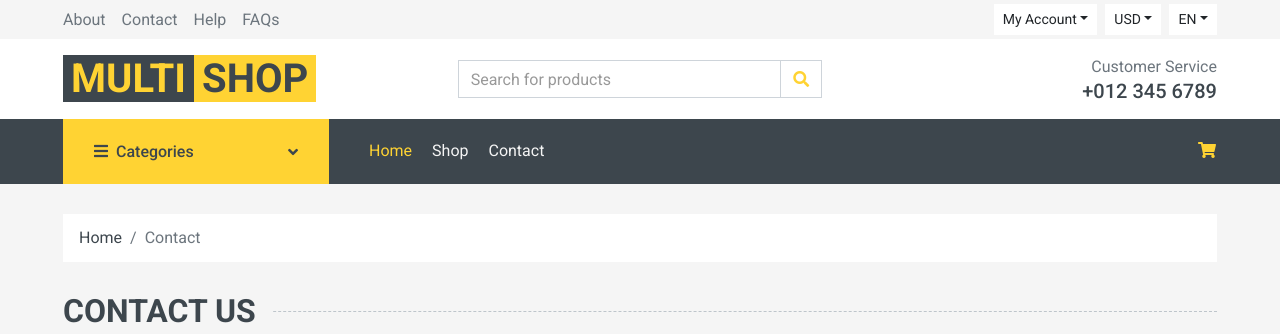
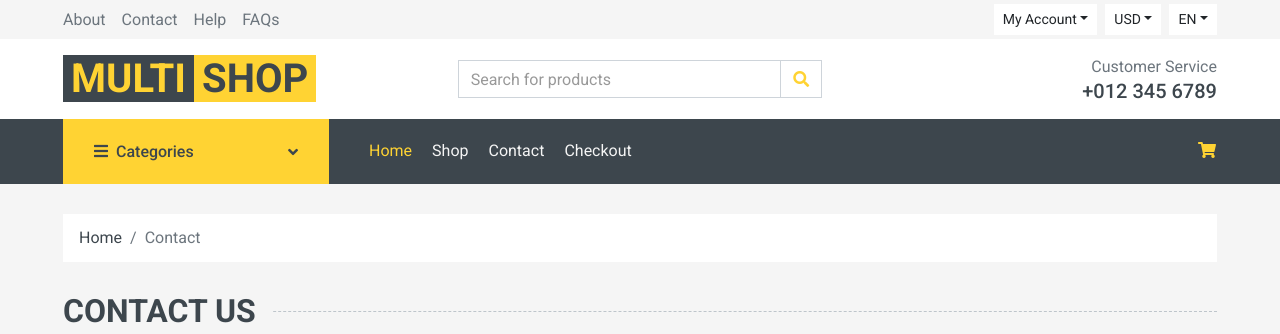
Before and after one commit to RUFATRESUL/multi-shop, a Django app: page /contact/ in a window 1280 px wide; the page is wider, and only the part inside the window is pictured. Shown: the top 334 px of that part. Run offline with Django 4.2, Linux system fonts and the light colour scheme; data that the repository does not hold is empty; some libraries are stand-ins or nearby versions.

Commit message:
ecommerce

```diff
--- a/templates/layout.html
+++ b/templates/layout.html
@@ -140,6 +140,7 @@
                             <a href="{% url 'shop:index' %}" class="nav-item nav-link active">Home</a>
                             <a href="{% url 'shop:shop' %}" class="nav-item nav-link">Shop</a>
                             <a href="{% url 'customer:contact' %}" class="nav-item nav-link">Contact</a>
+                            <a href="{% url 'payment:checkout' %}"class="nav-item nav-link">Checkout</a>
 
 
                         </div>
```
